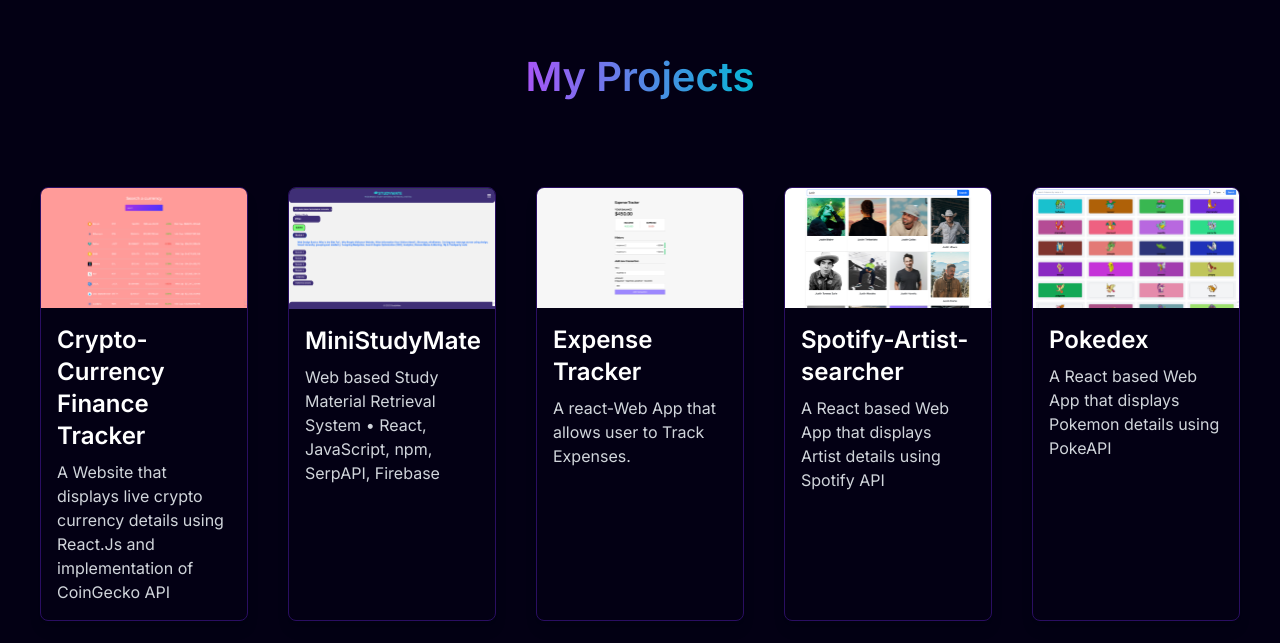
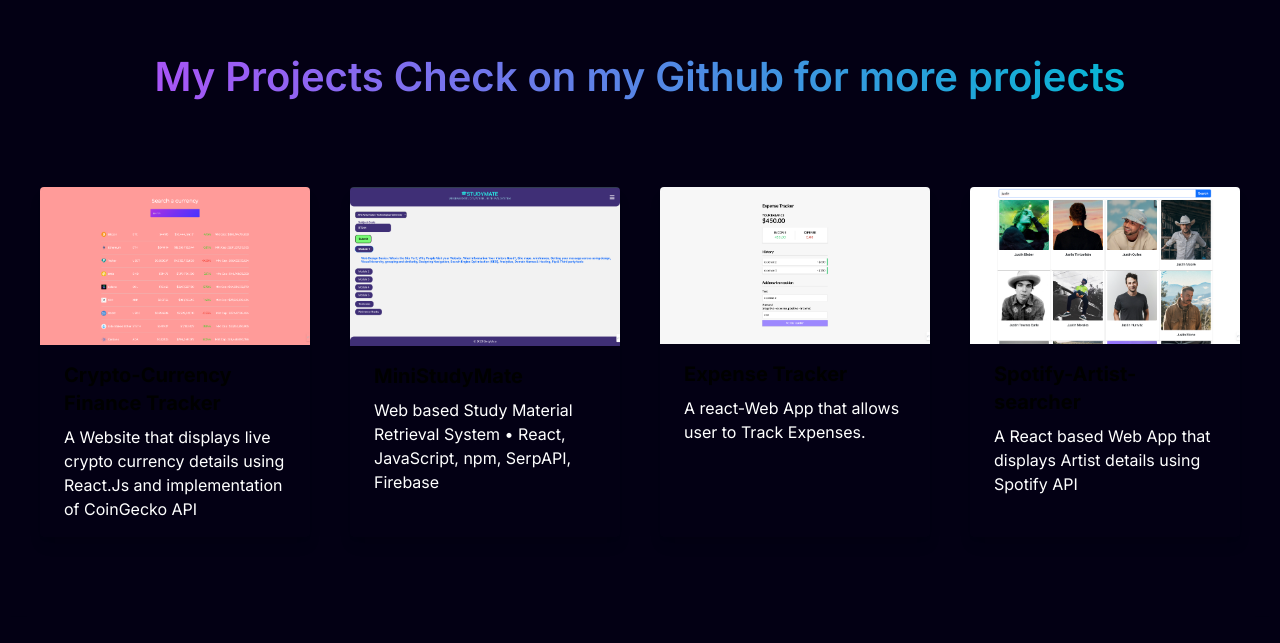
Before and after one commit to vipin10100001/Personal_Portfolio, a Next.js app: page / in a window 1280 px wide. Shown: the part 2517-3160 px from the top of the page. Built offline with nearby package versions, Linux system fonts and the light colour scheme; a web font is replaced by a local one.

Commit message:
updated component

```diff
--- a/components/main/Projects.tsx
+++ b/components/main/Projects.tsx
@@ -1,41 +1,45 @@
 import React from "react";
-import ProjectCard from "../sub/ProjectCard";
 
 const Projects = () => {
   return (
-    <div
-      className="flex flex-col items-center justify-center py-20"
-      id="projects"
-    >
+    <div className="flex flex-col items-center justify-center py-20" id="projects">
       <h1 className="text-[40px] font-semibold text-transparent bg-clip-text bg-gradient-to-r from-purple-500 to-cyan-500 py-20">
         My Projects
+
+        Check on my Github for more projects
       </h1>
       <div className="h-full w-full flex flex-col md:flex-row gap-10 px-10">
-        <ProjectCard
-          src="/crypto.png"
-          title="Crypto-Currency Finance Tracker"
-          description="A Website that displays live crypto currency details using React.Js and implementation of CoinGecko API"
-        />
-        <ProjectCard
-          src="/ministudymate.png"
-          title="MiniStudyMate"
-          description=" Web based Study Material Retrieval System • React, JavaScript, npm, SerpAPI, Firebase"
-        />
-        <ProjectCard
-          src="/expense.png"
-          title="Expense Tracker"
-          description="A react-Web App that allows user to Track Expenses."
-        />
-         <ProjectCard
-          src="/spotify.png"
-          title="Spotify-Artist-searcher"
-          description="A React based Web App that displays Artist details using Spotify API"
-        />
-        <ProjectCard
-          src="/pokedex.png"
-          title="Pokedex"
-          description="A React based Web App that displays Pokemon details using PokeAPI"
-        />
+        <div className="max-w-md rounded overflow-hidden shadow-lg">
+          <img className="w-full" src="/crypto.png" alt="Crypto-Currency Finance Tracker" />
+          <div className="px-6 py-4">
+            <div className="font-bold text-xl mb-2">Crypto-Currency Finance Tracker</div>
+            <p className="text-white text-base">A Website that displays live crypto currency details using React.Js and implementation of CoinGecko API</p>
+
+          </div>
+        </div>
+        <div className="max-w-md rounded overflow-hidden shadow-lg">
+          <img className="w-full" src="/ministudymate.png" alt="MiniStudyMate" />
+          <div className="px-6 py-4">
+            <div className="font-bold text-xl mb-2">MiniStudyMate</div>
+            <p className="text-white text-base">Web based Study Material Retrieval System • React, JavaScript, npm, SerpAPI, Firebase</p>
+
+          </div>
+        </div>
+        <div className="max-w-md rounded overflow-hidden shadow-lg">
+          <img className="w-full" src="/expense.png" alt="Expense Tracker" />
+          <div className="px-6 py-4">
+            <div className="font-bold text-xl mb-2">Expense Tracker</div>
+            <p className="text-white text-base">A react-Web App that allows user to Track Expenses.</p>
+
+          </div>
+        </div>
+        <div className="max-w-md rounded overflow-hidden shadow-lg">
+          <img className="w-full" src="/spotify.png" alt="Spotify-Artist-searcher" />
+          <div className="px-6 py-4">
+            <div className="font-bold text-xl mb-2">Spotify-Artist-searcher</div>
+            <p className="text-white text-base">A React based Web App that displays Artist details using Spotify API</p>
+          </div>
+        </div>
       </div>
     </div>
   );
```
